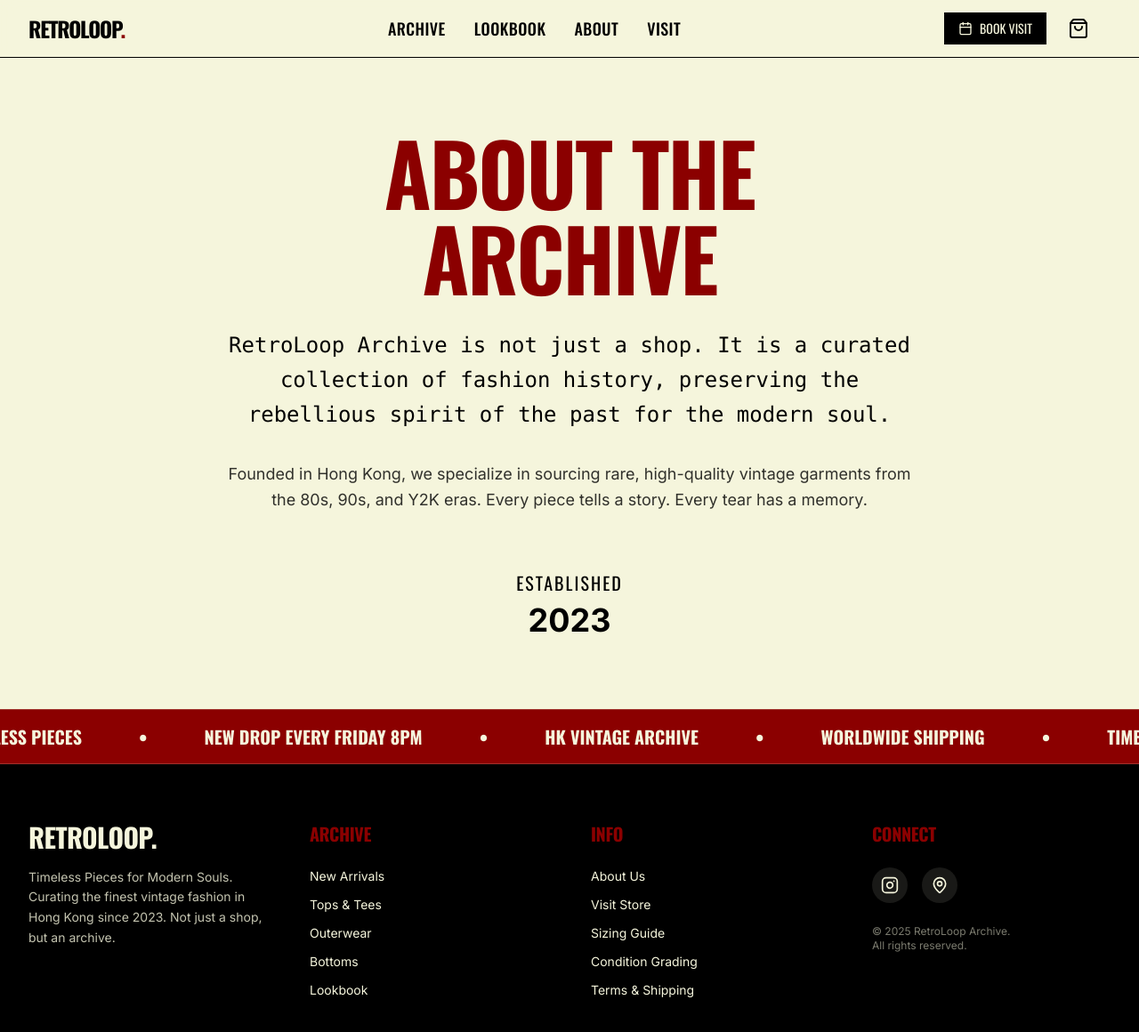
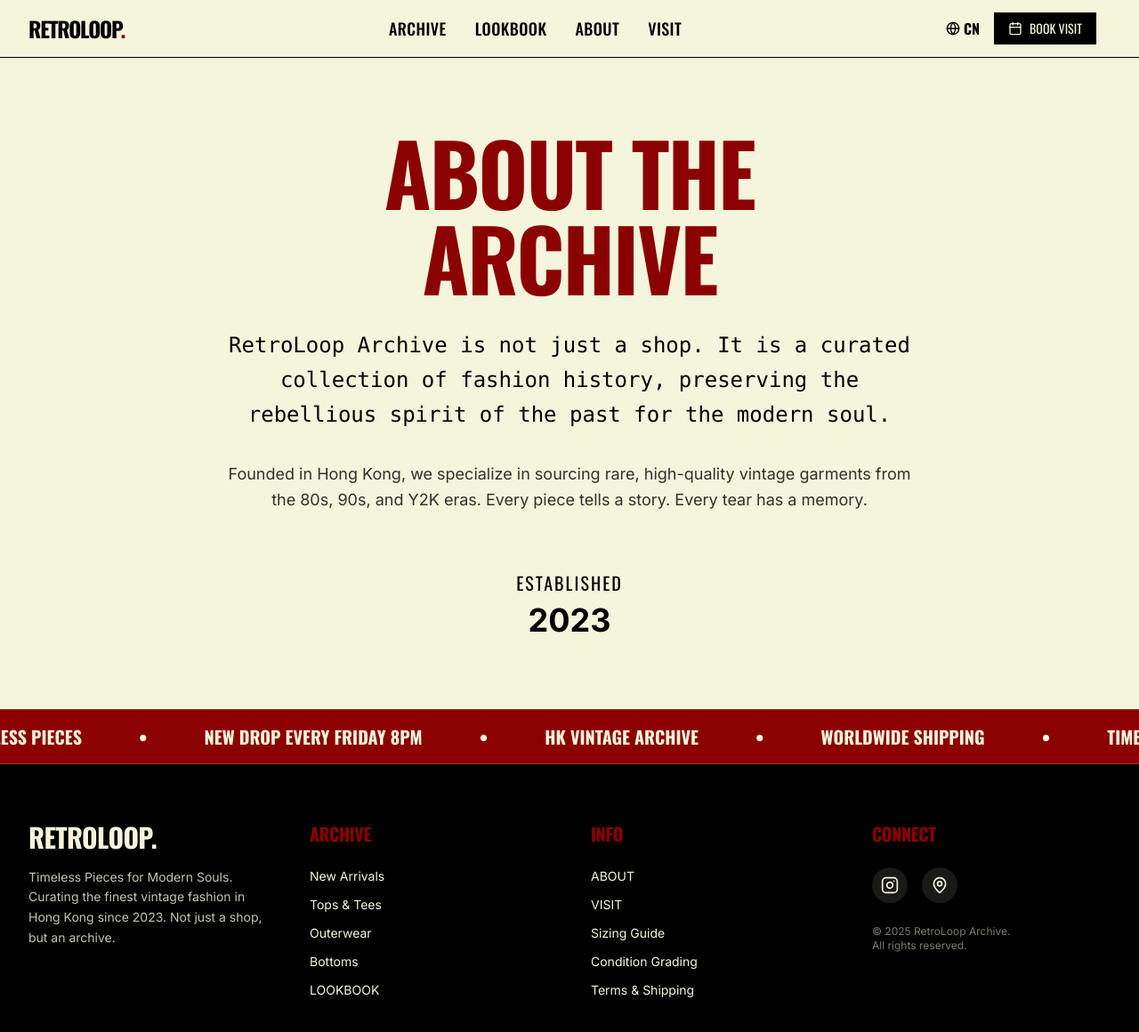
Before and after one commit to KainuoTech-Org/Retroloop, a Next.js app: page /about in a window 1280 px wide. Shown: the top 1160 px of the page at 89% size. Built offline with nearby package versions, Linux system fonts and the light colour scheme.

Commit message:
Feature: Add Bilingual support (CN/EN), fix images, remove cart, add footer note

```diff
--- a/src/app/layout.tsx
+++ b/src/app/layout.tsx
@@ -2,6 +2,7 @@ import type { Metadata } from "next";
 import { Oswald, Inter } from "next/font/google";
 import { Navbar } from "@/components/layout/Navbar";
 import { Footer } from "@/components/layout/Footer";
+import { LanguageProvider } from "@/context/LanguageContext";
 import "./globals.css";
 
 const inter = Inter({
@@ -29,11 +30,13 @@ export default function RootLayout({
       <body
         className={`${inter.variable} ${oswald.variable} antialiased min-h-screen flex flex-col bg-retro-beige text-retro-black`}
       >
-        <Navbar />
-        <main className="flex-1">
-          {children}
-        </main>
-        <Footer />
+        <LanguageProvider>
+          <Navbar />
+          <main className="flex-1">
+            {children}
+          </main>
+          <Footer />
+        </LanguageProvider>
       </body>
     </html>
   );
--- a/src/app/lookbook/page.tsx
+++ b/src/app/lookbook/page.tsx
@@ -2,6 +2,7 @@
 
 import { motion } from "framer-motion";
 import Image from "next/image";
+import { useLanguage } from "@/context/LanguageContext";
 
 // Authentic Vintage Vibe Images from Unsplash
 const LOOKBOOK_ITEMS = [
@@ -14,14 +15,16 @@ const LOOKBOOK_ITEMS = [
 ];
 
 export default function LookbookPage() {
+  const { t } = useLanguage();
+
   return (
     <div className="min-h-screen py-12 px-4 sm:px-6 lg:px-8">
       <div className="mb-16 text-center">
         <h1 className="text-5xl md:text-8xl font-oswald font-bold uppercase tracking-tighter text-retro-red">
-          Lookbook
+          {t.lookbook.title}
         </h1>
         <p className="mt-4 text-retro-black/60 font-mono text-sm tracking-widest uppercase">
-          Styling the Archive
+          {t.lookbook.subtitle}
         </p>
       </div>
 
@@ -45,7 +48,7 @@ export default function LookbookPage() {
                     sizes="(max-width: 768px) 100vw, (max-width: 1200px) 50vw, 33vw"
                 />
                 <div className="absolute inset-0 flex items-center justify-center opacity-0 group-hover:opacity-100 transition-opacity duration-300 bg-black/20 text-white font-oswald text-2xl">
-                   LOOK {item.id}
+                   {t.lookbook.look} {item.id}
                 </div>
               </div>
             ) : (
--- a/src/components/layout/Footer.tsx
+++ b/src/components/layout/Footer.tsx
@@ -3,8 +3,11 @@
 import Link from "next/link";
 import { Instagram, MapPin } from "lucide-react"; // Using Lucide icons
 import { Marquee } from "@/components/ui/marquee";
+import { useLanguage } from "@/context/LanguageContext";
 
 export function Footer() {
+  const { t } = useLanguage();
+
   return (
     <footer className="w-full bg-retro-black text-retro-beige pt-0">
       {/* Marquee Section */}
@@ -34,13 +37,13 @@ export function Footer() {
 
         {/* Shop Links */}
         <div>
-           <h3 className="font-oswald text-xl font-bold mb-6 text-retro-red">ARCHIVE</h3>
+           <h3 className="font-oswald text-xl font-bold mb-6 text-retro-red">{t.nav.archive}</h3>
            <ul className="space-y-3 text-sm">
              <li><Link href="/archive" className="hover:text-retro-red transition-colors">New Arrivals</Link></li>
              <li><Link href="/archive?cat=tops" className="hover:text-retro-red transition-colors">Tops & Tees</Link></li>
              <li><Link href="/archive?cat=outerwear" className="hover:text-retro-red transition-colors">Outerwear</Link></li>
              <li><Link href="/archive?cat=bottoms" className="hover:text-retro-red transition-colors">Bottoms</Link></li>
-             <li><Link href="/lookbook" className="hover:text-retro-red transition-colors">Lookbook</Link></li>
+             <li><Link href="/lookbook" className="hover:text-retro-red transition-colors">{t.nav.lookbook}</Link></li>
            </ul>
         </div>
 
@@ -48,8 +51,8 @@ export function Footer() {
         <div>
            <h3 className="font-oswald text-xl font-bold mb-6 text-retro-red">INFO</h3>
            <ul className="space-y-3 text-sm">
-             <li><Link href="/about" className="hover:text-retro-red transition-colors">About Us</Link></li>
-             <li><Link href="/visit" className="hover:text-retro-red transition-colors">Visit Store</Link></li>
+             <li><Link href="/about" className="hover:text-retro-red transition-colors">{t.nav.about}</Link></li>
+             <li><Link href="/visit" className="hover:text-retro-red transition-colors">{t.nav.visit}</Link></li>
              <li><Link href="/sizing" className="hover:text-retro-red transition-colors">Sizing Guide</Link></li>
              <li><Link href="/condition" className="hover:text-retro-red transition-colors">Condition Grading</Link></li>
              <li><Link href="/terms" className="hover:text-retro-red transition-colors">Terms & Shipping</Link></li>
@@ -68,7 +71,7 @@ export function Footer() {
              </Link>
            </div>
            <p className="text-xs opacity-50">
-             © {new Date().getFullYear()} RetroLoop Archive.<br/>All rights reserved.
+             © {new Date().getFullYear()} RetroLoop Archive.<br/>{t.footer.rights}
            </p>
         </div>
       </div>
--- a/src/components/layout/Navbar.tsx
+++ b/src/components/layout/Navbar.tsx
@@ -2,19 +2,20 @@
 
 import { useState } from "react";
 import Link from "next/link";
-import { Menu, X, ShoppingBag, Calendar } from "lucide-react";
+import { Menu, X, Calendar, Globe } from "lucide-react";
 import { motion, AnimatePresence } from "framer-motion";
-import { cn } from "@/lib/utils";
-
-const NAV_LINKS = [
-  { href: "/archive", label: "ARCHIVE" },
-  { href: "/lookbook", label: "LOOKBOOK" },
-  { href: "/about", label: "ABOUT" },
-  { href: "/visit", label: "VISIT" },
-];
+import { useLanguage } from "@/context/LanguageContext";
 
 export function Navbar() {
   const [isOpen, setIsOpen] = useState(false);
+  const { t, language, setLanguage } = useLanguage();
+
+  const NAV_LINKS = [
+    { href: "/archive", label: t.nav.archive },
+    { href: "/lookbook", label: t.nav.lookbook },
+    { href: "/about", label: t.nav.about },
+    { href: "/visit", label: t.nav.visit },
+  ];
 
   return (
     <nav className="sticky top-0 z-50 w-full border-b border-retro-black bg-retro-beige/95 backdrop-blur-sm">
@@ -39,14 +40,19 @@ export function Navbar() {
 
         {/* Actions */}
         <div className="flex items-center space-x-4">
+          {/* Language Switcher */}
+          <button
+            onClick={() => setLanguage(language === "en" ? "zh" : "en")}
+            className="hidden md:flex items-center gap-1 font-oswald font-bold hover:text-retro-red transition-colors"
+          >
+            <Globe className="w-4 h-4" />
+            <span>{language === "en" ? "CN" : "EN"}</span>
+          </button>
+
           <Link href="/visit" className="hidden md:flex items-center gap-2 bg-retro-black text-retro-beige px-4 py-2 font-oswald text-sm uppercase hover:bg-retro-red transition-colors">
             <Calendar className="w-4 h-4" />
-            <span>Book Visit</span>
+            <span>{t.nav.bookVisit}</span>
           </Link>
-
-          <button className="p-2 hover:text-retro-red transition-colors">
-            <ShoppingBag className="h-6 w-6" />
-          </button>
 
           {/* Mobile Menu Button */}
           <button
@@ -78,14 +84,27 @@ export function Navbar() {
                   {link.label}
                 </Link>
               ))}
+
+              <div className="flex gap-4 mt-4">
+                 <button
+                    onClick={() => {
+                        setLanguage(language === "en" ? "zh" : "en");
+                        setIsOpen(false);
+                    }}
+                    className="flex items-center justify-center gap-2 border border-retro-black px-4 py-3 font-oswald text-xl uppercase hover:bg-retro-black hover:text-retro-beige transition-colors w-1/2"
+                >
+                    <Globe className="w-5 h-5" />
+                    <span>{language === "en" ? "中文" : "English"}</span>
+                </button>
                 <Link
                     href="/visit"
                     onClick={() => setIsOpen(false)}
-                  className="flex items-center justify-center gap-2 bg-retro-black text-retro-beige px-4 py-3 font-oswald text-xl uppercase hover:bg-retro-red transition-colors w-full mt-4"
+                    className="flex items-center justify-center gap-2 bg-retro-black text-retro-beige px-4 py-3 font-oswald text-xl uppercase hover:bg-retro-red transition-colors w-1/2"
                 >
                     <Calendar className="w-5 h-5" />
-                  <span>Book Visit</span>
+                    <span>{t.nav.bookVisit}</span>
                 </Link>
+              </div>
             </div>
           </motion.div>
         )}
--- a/src/components/product/ProductCard.tsx
+++ b/src/components/product/ProductCard.tsx
@@ -5,6 +5,7 @@ import Link from "next/link";
 import { motion } from "framer-motion";
 import { ConditionBadge, type ConditionGrade } from "./ConditionBadge";
 import { MessageCircle } from "lucide-react";
+import { useLanguage } from "@/context/LanguageContext";
 
 export interface Product {
   id: string;
@@ -22,6 +23,7 @@ interface ProductCardProps {
 }
 
 export function ProductCard({ product }: ProductCardProps) {
+  const { t } = useLanguage();
   // Construct WhatsApp message
   const inquiryMessage = encodeURIComponent(
     `Hi RetroLoop, I'm interested in the ${product.brand} ${product.name} (ID: ${product.id}). Is it still available?`
@@ -58,7 +60,7 @@ export function ProductCard({ product }: ProductCardProps) {
         >
              <button className="flex items-center gap-2 bg-green-600 text-white font-oswald font-bold py-3 px-6 uppercase hover:bg-green-500 transition-colors rounded-full">
                 <MessageCircle className="w-5 h-5" />
-                Inquire Now
+                {t.product.inquire}
              </button>
         </Link>
       </div>
@@ -72,7 +74,7 @@ export function ProductCard({ product }: ProductCardProps) {
         </div>
         <div className="flex justify-between items-center text-xs text-retro-black/60 uppercase tracking-wider">
           <span>{product.brand}</span>
-          <span>Size: {product.size}</span>
+          <span>{t.product.size}: {product.size}</span>
         </div>
       </div>
     </motion.div>
--- /dev/null
+++ b/src/context/LanguageContext.tsx
@@ -0,0 +1,49 @@
+"use client";
+
+import React, { createContext, useContext, useState, useEffect } from "react";
+import { translations, type Language } from "@/lib/i18n";
+
+interface LanguageContextType {
+  language: Language;
+  setLanguage: (lang: Language) => void;
+  t: typeof translations.en;
+}
+
+const LanguageContext = createContext<LanguageContextType | undefined>(undefined);
+
+export function LanguageProvider({ children }: { children: React.ReactNode }) {
+  const [language, setLanguage] = useState<Language>("en");
+
+  // Load language preference from local storage if available
+  useEffect(() => {
+    const savedLang = localStorage.getItem("retroloop-lang") as Language;
+    if (savedLang && (savedLang === "en" || savedLang === "zh")) {
+      setLanguage(savedLang);
+    }
+  }, []);
+
+  const handleSetLanguage = (lang: Language) => {
+    setLanguage(lang);
+    localStorage.setItem("retroloop-lang", lang);
+  };
+
+  const value = {
+    language,
+    setLanguage: handleSetLanguage,
+    t: translations[language],
+  };
+
+  return (
+    <LanguageContext.Provider value={value}>
+      {children}
+    </LanguageContext.Provider>
+  );
+}
+
+export function useLanguage() {
+  const context = useContext(LanguageContext);
+  if (context === undefined) {
+    throw new Error("useLanguage must be used within a LanguageProvider");
+  }
+  return context;
+}
--- /dev/null
+++ b/src/lib/i18n.ts
@@ -0,0 +1,132 @@
+export const translations = {
+  en: {
+    nav: {
+      archive: "ARCHIVE",
+      lookbook: "LOOKBOOK",
+      about: "ABOUT",
+      visit: "VISIT",
+      bookVisit: "BOOK VISIT",
+    },
+    hero: {
+      badge: "Hong Kong Based Archive",
+      slogan: "Timeless Pieces for Modern Souls.",
+      nextDrop: "Next Drop In",
+      enterArchive: "ENTER ARCHIVE",
+      viewLookbook: "VIEW LOOKBOOK",
+    },
+    brands: {
+      title: "Curated Brands",
+    },
+    marquee: {
+      buy: "We Buy Vintage",
+      trade: "Trade-Ins Welcome",
+      auth: "Authenticity Guaranteed",
+    },
+    featured: {
+      title: "Selected",
+      highlight: "Highlights",
+      viewAll: "View All Items",
+    },
+    product: {
+      inquire: "INQUIRE NOW",
+      size: "Size",
+    },
+    archive: {
+      title: "The Archive",
+      subtitle: "A curated selection of timeless pieces. Each item is unique and thoroughly graded.",
+      noItems: "No items found in this category.",
+      moreTitle: "More items available in-store",
+      moreSubtitle: "This archive is just a glimpse of our collection. Visit us to explore 500+ vintage pieces.",
+    },
+    lookbook: {
+      title: "Lookbook",
+      subtitle: "Styling the Archive",
+      look: "LOOK",
+    },
+    visit: {
+      title: "Visit Us",
+      subtitle: "Hong Kong Flagship Archive",
+      location: "LOCATION",
+      hours: "HOURS",
+      contact: "CONTACT",
+      whatsapp: "WHATSAPP US",
+      instagram: "FOLLOW ON INSTAGRAM",
+      tips: "* Private fitting sessions available by appointment only on Tuesday mornings.",
+    },
+    about: {
+      title: "About The Archive",
+      p1: "RetroLoop Archive is not just a shop. It is a curated collection of fashion history, preserving the rebellious spirit of the past for the modern soul.",
+      p2: "Founded in Hong Kong, we specialize in sourcing rare, high-quality vintage garments from the 80s, 90s, and Y2K eras. Every piece tells a story. Every tear has a memory.",
+      established: "Established",
+    },
+    footer: {
+      rights: "All rights reserved.",
+    }
+  },
+  zh: {
+    nav: {
+      archive: "档案库",
+      lookbook: "造型录",
+      about: "关于我们",
+      visit: "探店",
+      bookVisit: "预约探店",
+    },
+    hero: {
+      badge: "香港古着档案馆",
+      slogan: "给现代灵魂的永恒单品。",
+      nextDrop: "下一次上新",
+      enterArchive: "进入档案库",
+      viewLookbook: "查看造型录",
+    },
+    brands: {
+      title: "精选品牌",
+    },
+    marquee: {
+      buy: "高价回收",
+      trade: "欢迎置换",
+      auth: "正品保证",
+    },
+    featured: {
+      title: "精选",
+      highlight: "单品",
+      viewAll: "查看全部",
+    },
+    product: {
+      inquire: "立即咨询",
+      size: "尺码",
+    },
+    archive: {
+      title: "档案库",
+      subtitle: "精选永恒单品。每件商品都是独一无二且经过严格分级的。",
+      noItems: "该分类下暂无商品。",
+      moreTitle: "更多商品请到店选购",
+      moreSubtitle: "线上仅展示部分藏品。欢迎光临实体店探索超过 500+ 件珍稀古着。",
+    },
+    lookbook: {
+      title: "造型录",
+      subtitle: "古着穿搭灵感",
+      look: "造型",
+    },
+    visit: {
+      title: "探店指南",
+      subtitle: "香港旗舰档案馆",
+      location: "地址",
+      hours: "营业时间",
+      contact: "联系方式",
+      whatsapp: "WHATSAPP 咨询",
+      instagram: "关注 INSTAGRAM",
+      tips: "* 私人试衣服务仅限周二上午，需提前预约。",
+    },
+    about: {
+      title: "关于档案馆",
+      p1: "RetroLoop Archive 不仅仅是一家商店。它是时尚历史的策展合集，为现代灵魂保留过去的叛逆精神。",
+      p2: "成立于香港，我们专注于搜寻 80 年代、90 年代和 Y2K 时代的稀有高品质古着。每一件衣服都有故事，每一处磨损都是记忆。",
+      established: "成立于",
+    },
+    footer: {
+      rights: "版权所有。",
+    }
+  }
+};
+
+export type Language = "en" | "zh";
```
Also changed, not shown: src/app/about/page.tsx (+10 -4 lines), src/app/archive/page.tsx (+15 -3 lines), src/app/page.tsx (+15 -14 lines), src/app/visit/page.tsx (+11 -8 lines). Lines whose indentation alone changed are shown as unchanged.
